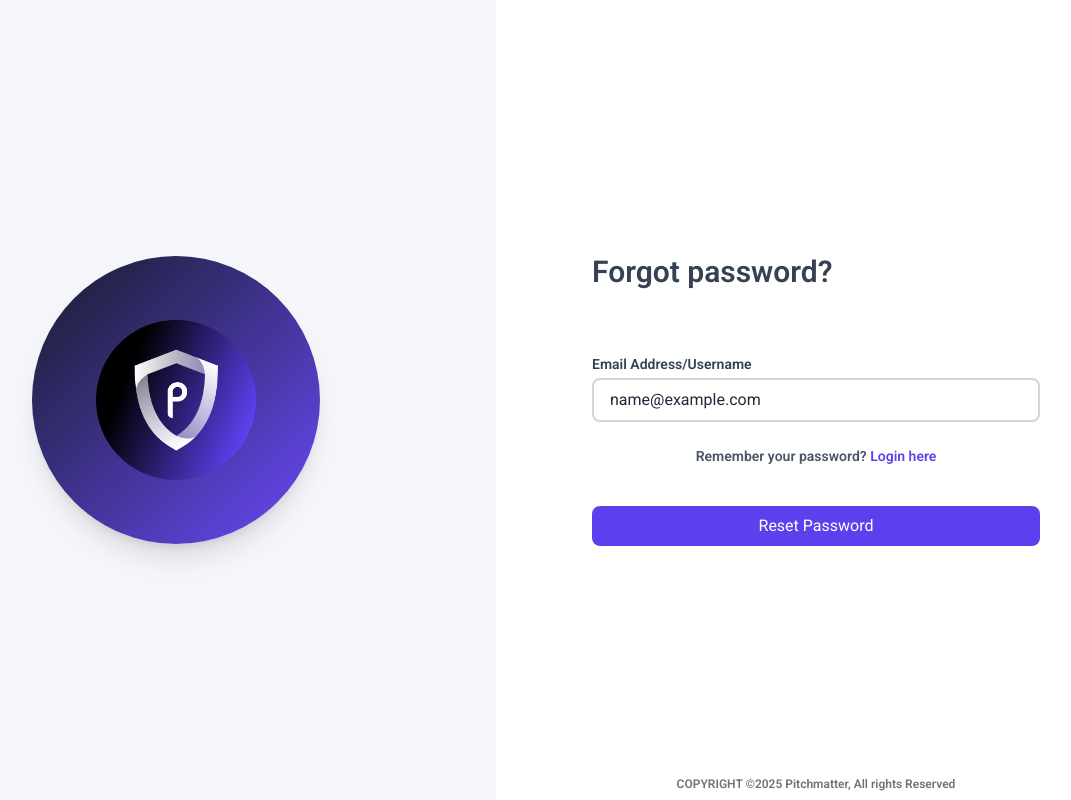
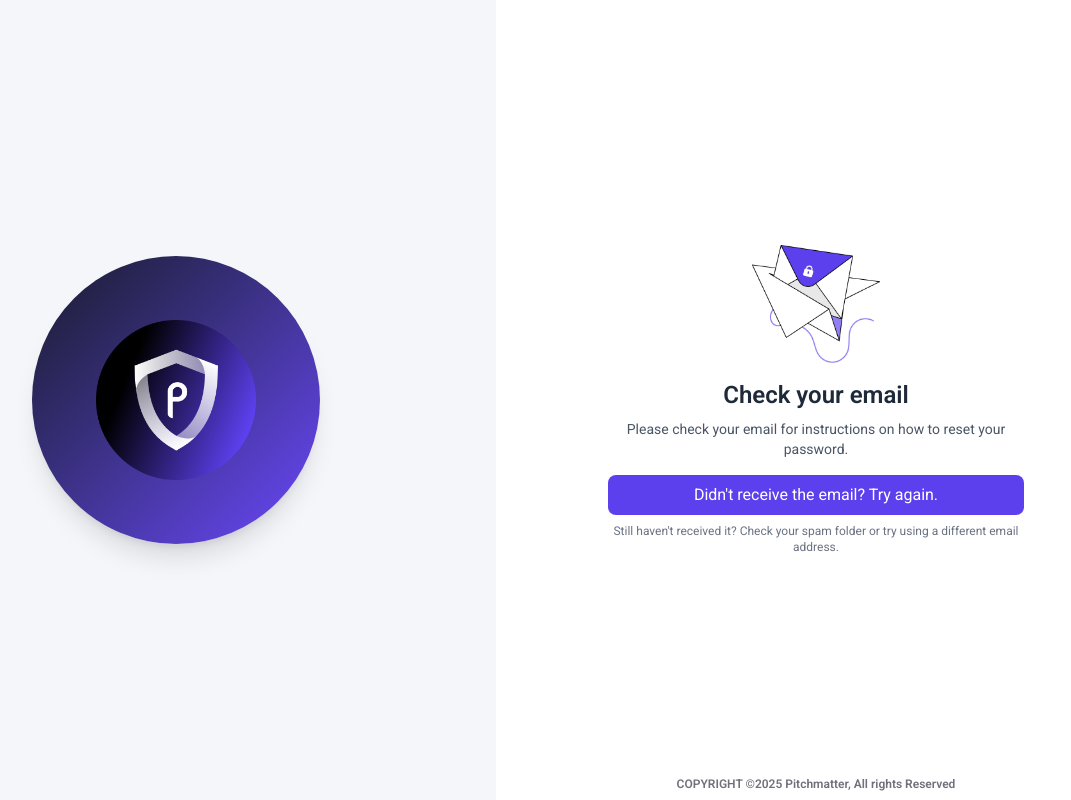
Before and after one commit to lovekush-pitchmatter/capsheild-admin-ui-svc, a React (Vite) app: page /forgot-password in a window 1280 px wide. Both pictures are taken after typing "name@example.com" into the empty fields and a click on the button "Reset Password". Shown: the whole page, without its empty margins (144-1215 px from the left). Built offline with nearby package versions, Linux system fonts and the light colour scheme.

Commit message:
forgot password

```diff
--- a/src/pages/ForgetPassword.tsx
+++ b/src/pages/ForgetPassword.tsx
@@ -3,25 +3,121 @@ import Input from "../components/Input";
 import Button from "../components/Button";
 import LoginLeft from "../components/LoginLeft";
 import { Link } from "react-router-dom";
+import ForgotIllustration from "../assets/images/forgotpassword.png"; // Email paper illustration
 
-const ForgetPassword: React.FC = () => {
+const ResetPasswordFlow: React.FC = () => {
+  const [stage, setStage] = useState<"forgot" | "check-email" | "reset">("forgot");
   const [email, setEmail] = useState<string>("");
+  const [password, setPassword] = useState<string>("");
+  const [confirmPassword, setConfirmPassword] = useState<string>("");
 
-  const handleSubmit = (e: FormEvent<HTMLFormElement>) => {
+  const handleForgotSubmit = (e: FormEvent<HTMLFormElement>) => {
     e.preventDefault();
-    // Trigger password reset logic (send email etc.)
-    console.log("Reset link sent to:", email);
+    setStage("check-email");
   };
+
+  const handleResetSubmit = (e: FormEvent<HTMLFormElement>) => {
+    e.preventDefault();
+    console.log("Password reset:", password);
+    // Submit logic
+  };
+
+  if (stage === "check-email") {
+    return (
+      <div className="min-h-screen h-screen flex flex-col lg:flex-row">
+        <LoginLeft />
+        <div className="w-full h-full lg:w-1/2 flex items-center justify-center py-6 lg:py-10 relative px-4">
+          <div className="w-full max-w-md text-center bg-white bg-opacity-90 rounded-lg p-4">
+            <img
+              src={ForgotIllustration}
+              alt="Email sent illustration"
+              className="w-32 mx-auto mb-4"
+            />
+            <h2 className="text-2xl font-semibold text-gray-800 mb-2">Check your email</h2>
+            <p className="text-gray-600 text-sm mb-4">
+              Please check your email for instructions on how to reset your password.
+            </p>
+            <Button
+              className="w-full"
+              onClick={() => setStage("reset")}
+            >
+              Didn't receive the email? Try again.
+            </Button>
+            <p className="text-xs text-gray-500 mt-2">
+              Still haven't received it? Check your spam folder or try using a different email address.
+            </p>
+          </div>
+          <p className="absolute bottom-2 text-center text-xs text-zinc-500 font-semibold w-full px-4">
+            COPYRIGHT ©2025 Pitchmatter, All rights Reserved
+          </p>
+        </div>
+      </div>
+    );
+  }
+
+  if (stage === "reset") {
+    return (
+      <div className="min-h-screen h-screen flex flex-col lg:flex-row">
+        <LoginLeft />
+        <div className="w-full h-full lg:w-1/2 flex items-center justify-center py-6 lg:py-10 relative px-4">
+          <form
+            onSubmit={handleResetSubmit}
+            className="w-full max-w-md bg-white bg-opacity-90 rounded-lg"
+          >
+            <h2 className="text-2xl font-semibold text-gray-800 mb-4">
+              Reset your password
+            </h2>
+            <p className="text-sm text-gray-600 mb-6">
+              Enter a new password to reset the password for your account. You will be asked for this password whenever you log in.
+            </p>
+            <Input
+              label="New password"
+              type="password"
+              name="new-password"
+              value={password}
+              onChange={(e) => setPassword(e.target.value)}
+              placeholder="Enter new password"
+            />
+            <ul className="text-xs text-gray-500 mb-4 list-disc ml-6">
+              <li>Must be at least 15 characters long</li>
+              <li>Must contain an uppercase and a lowercase letter (A, Z)</li>
+              <li>Must contain at least one number</li>
+              <li>Must contain at least one special character (!, @, #, etc.)</li>
+            </ul>
+            <Input
+              label="Confirm new password"
+              type="password"
+              name="confirm-password"
+              value={confirmPassword}
+              onChange={(e) => setConfirmPassword(e.target.value)}
+              placeholder="Confirm your new password"
+            />
+
+            <Button type="submit" className="mt-6 w-full">
+              Reset Password
+            </Button>
+            <p className="text-sm text-gray-600 font-semibold text-center mt-4">
+              Remember your password?{' '}
+              <Link to="/login" className="text-purple-600 hover:underline">
+                Login here
+              </Link>
+            </p>
+          </form>
+
+          <p className="absolute bottom-2 text-center text-xs text-zinc-500 font-semibold w-full px-4">
+            COPYRIGHT ©2025 Pitchmatter, All rights Reserved
+          </p>
+        </div>
+      </div>
+    );
+  }
 
   return (
     <div className="min-h-screen h-screen flex flex-col lg:flex-row">
-      {/* Left Side */}
       <LoginLeft />
-
-      {/* Right Side */}
       <div className="w-full h-full lg:w-1/2 flex items-center justify-center py-6 lg:py-10 relative px-4">
         <form
-          onSubmit={handleSubmit}
+          onSubmit={handleForgotSubmit}
           className="w-full max-w-md bg-white bg-opacity-90 rounded-lg"
         >
           <h2 className="md:text-3xl text-2xl text-gray-700 font-semibold mb-16">
@@ -33,20 +129,18 @@ const ForgetPassword: React.FC = () => {
             name="email"
             type="email"
             value={email}
-            onChange={(e: React.ChangeEvent<HTMLInputElement>) =>
-              setEmail(e.target.value)
-            }
+            onChange={(e) => setEmail(e.target.value)}
             placeholder="Enter your username or email"
           />
 
           <p className="text-sm my-6 text-center text-gray-600 font-semibold">
-            Remember your password?{" "}
-            <Link to="/login" className="text hover:underline">
+            Remember your password?{' '}
+            <Link to="/login" className="text-purple-600 hover:underline">
               Login here
             </Link>
           </p>
 
-          <Button  className="mt-4">
+          <Button type="submit" className="w-full">
             Reset Password
           </Button>
         </form>
@@ -59,4 +153,4 @@ const ForgetPassword: React.FC = () => {
   );
 };
 
-export default ForgetPassword;
+export default ResetPasswordFlow;
```
Also changed, not shown: src/assets/images/forgotpassword.png (added), src/assets/images/pitchmatterlogo.png (renamed from src/assets/pitchmatterlogo.png).
